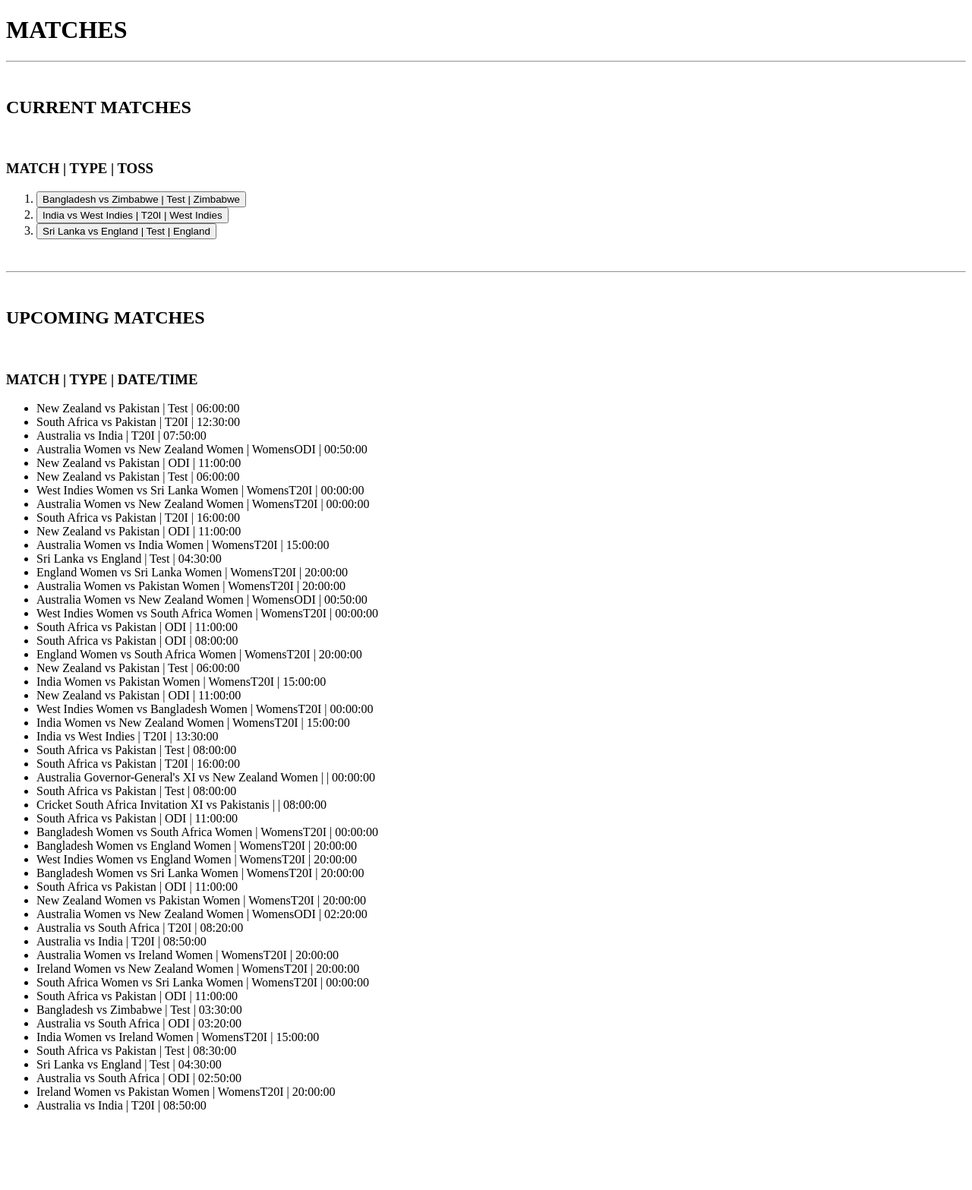
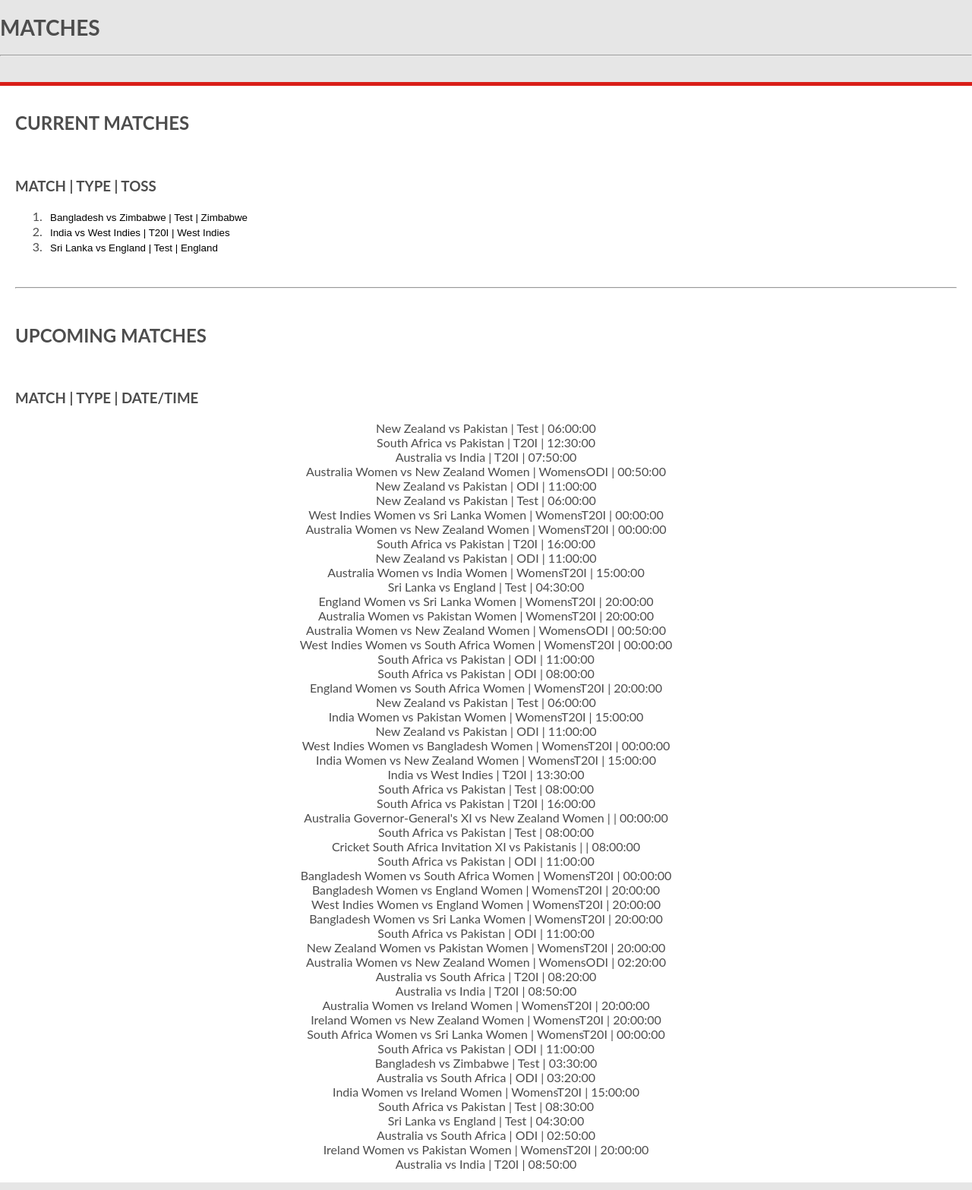
Before and after one commit to shyam2520/CricStat, a Flask app: page /main/matches in a window 1280 px wide. Shown: the whole page at 76% size. Before the commit the page ends 1465 px from the top, so only its background shows below. Run offline with Flask 2, Linux system fonts and the light colour scheme; some libraries are stand-ins or nearby versions.

Commit message:
There is problem when i make changes in the html file and run it , it works but when i run it from the start the changes aren't display

```diff
--- a/templates/login.html
+++ b/templates/login.html
@@ -26,7 +26,7 @@
           <div class="login-form">
             <div class="main-div">
                 <div class="panel">
-                  <h2 style="align:center;font-size:45px">Login</h2>
+                  <h2 style="align-content:center;font-size:45px">Login</h2>
                   <p>Please enter your username and password</p>
                 </div>
                 <form id="Login" action="/main" method="POST">
--- a/templates/matches.html
+++ b/templates/matches.html
@@ -1,5 +1,8 @@
 <!DOCTYPE html>
 <head>
+        <link rel="stylesheet" type="text/css" media="screen" href="../static/main.css" />
+        <link rel="stylesheet" href="https://maxcdn.bootstrapcdn.com/font-awesome/4.5.0/css/font-awesome.min.css">
+        <link rel="stylesheet" href="../css/index.css"/>
     <h1 style="align-content:center">MATCHES</h1><hr/><br/>
     <script src="https://ajax.googleapis.com/ajax/libs/jquery/1.9.1/jquery.min.js"></script>
     <script src="https://code.jquery.com/jquery-3.2.1.min.js"></script>
@@ -11,6 +14,8 @@
 
 	</script>
 </head>
+<body>
+    <div class="rca-medium-widget rca-padding rca-live-season rca-top-border">
     <h2>CURRENT MATCHES</h2><br/>
     <h3>MATCH               |            TYPE             |         TOSS</h3>
     <ol>
@@ -26,4 +31,5 @@
         <li>{{match[1] + " | " + match[2] + " | " + match[3]}}</li>
     {% endfor %}
     </ul>
-</html>
+</body>
+    </html>
--- a/templates/score.html
+++ b/templates/score.html
@@ -1,10 +1,14 @@
 <!DOCTYPE html>
     <head>
+            <link rel="stylesheet" href="https://maxcdn.bootstrapcdn.com/font-awesome/4.5.0/css/font-awesome.min.css">
+            <link rel="stylesheet" href="../css/index.css"/>
         <h1 style="align-content: center"> Match: {{match[1]}} </h1><hr/><br/><br/>
     </head>
     <body>
+            <div class="rca-medium-widget rca-padding rca-live-season rca-top-border">
         <h2> Live score </h2><br/>
         <h3> {{team_sc[0]}} </h3><br/>
         <h3> {{team_sc[1]}} </h3><br/><br/>
+        </div>
     </body>
 </html>
```
